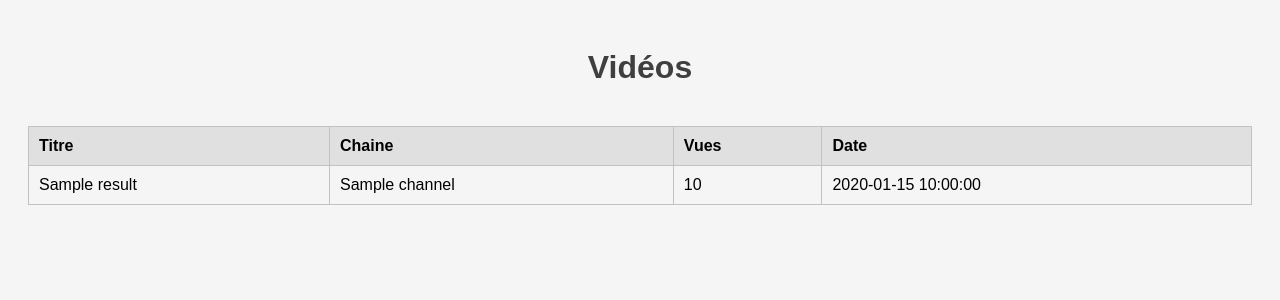
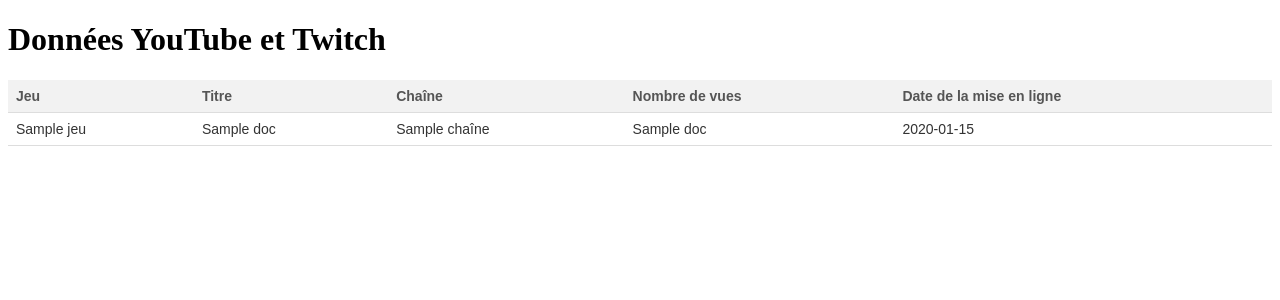
Before and after one commit to victger/Gamewave, a Flask app: template templates/hello.html in a window 1280 px wide. Shown: the top 300 px of the page. Run offline with Flask 2, Linux system fonts and the light colour scheme; the template is opened without the code that fills it: most values are stand-ins (such as "Sample title", 1, 10 or a date in 2020).

Commit message:
import elsaticsearch dans flask

```diff
--- a/hello.py
+++ b/hello.py
@@ -1,13 +1,20 @@
-from flask import Flask, render_template, url_for, request, session, redirect
-from es_code import Video
-from elasticsearch_dsl import Search
+from flask import Flask, render_template
+from elasticsearch import Elasticsearch
 
 app = Flask(__name__)
+es = Elasticsearch([{'host': 'localhost', 'port': 9200, 'scheme': 'http'}])
 
-@app.route('/')
+@app.route('/', methods=['GET', 'POST'])
 def index():
-    results = Video.search().execute()
-    return render_template('hello.html', results=results)
+    # Recherchez tous les documents dans l'index "yt_twitch"
+    result = es.search(index="yt_twitch", body={"query": {"match_all": {}}},size = 1500)
+    # Récupérez les documents et les stockez dans une liste
+    data = [hit['_source'] for hit in result['hits']['hits']]
+    return render_template('hello.html', data=data)
+
+
+
+
 
 if __name__ == '__main__':
     app.run(debug=True)
--- a/static/style.css
+++ b/static/style.css
@@ -1,33 +1,33 @@
-body {
+table {
+  border-collapse: collapse;
+  width: 100%;
   font-family: Arial, sans-serif;
-    background-color: #F5F5F5;
-    padding: 20px;
-  }
-
-  h1 {
-    text-align: center;
-    margin-bottom: 40px;
-    font-weight: bold;
-    color: #3F3F3F;
-  }
-
-  table {
-    width: 100%;
-    border-collapse: collapse;
-    margin-top: 40px;
+  font-size: 14px;
+  color: #333;
 }
 
 th, td {
-    border: 1px solid #C1C1C1;
-    padding: 10px;
   text-align: left;
+  padding: 8px;
+  border-bottom: 1px solid #ddd;
 }
 
 th {
-    background-color: #E0E0E0;
+  background-color: #f2f2f2;
   font-weight: bold;
+  color: #555;
 }
 
-  tr:nth-child(even) {
-    background-color: #F8F8F8;
+tr:hover {
+  background-color: #f5f5f5;
 }
+
+tbody tr:nth-child(even) {
+  background-color: #f2f2f2;
+}
+
+caption {
+  font-weight: bold;
+  font-size: 18px;
+  margin-bottom: 10px;
+}
--- a/templates/hello.html
+++ b/templates/hello.html
@@ -2,26 +2,28 @@
 <link rel="stylesheet" type="text/css" href="{{ url_for('static', filename='style.css') }}">
 <html>
 <head>
-  <title>Vidéos</title>
+    <title>Données YouTube et Twitch</title>
 </head>
 <body>
-  <h1>Vidéos</h1>
+    <h1>Données YouTube et Twitch</h1>
     <table>
         <thead>
             <tr>
+                <th>Jeu</th>
                 <th>Titre</th>
-        <th>Chaine</th>
-        <th>Vues</th>
-        <th>Date</th>
+                <th>Chaîne</th>
+                <th>Nombre de vues</th>
+                <th>Date de la mise en ligne</th>
             </tr>
         </thead>
         <tbody>
-      {% for result in results %}
+            {% for doc in data %}
             <tr>
-          <td>{{ result.title }}</td>
-          <td>{{ result.channel }}</td>
-          <td>{{ result.views }}</td>
-          <td>{{ result.date }}</td>
+                <td>{{ doc['Jeu'] }}</td>
+                <td>{{ doc['Titre'] }}</td>
+                <td>{{ doc['Chaîne'] }}</td>
+                <td>{{ doc['Nombre de vues'] }}</td>
+                <td>{{ doc['Date de la mise en ligne'] }}</td>
             </tr>
             {% endfor %}
         </tbody>
```
Also changed, not shown: 1 other file. Lines whose indentation alone changed are shown as unchanged.
